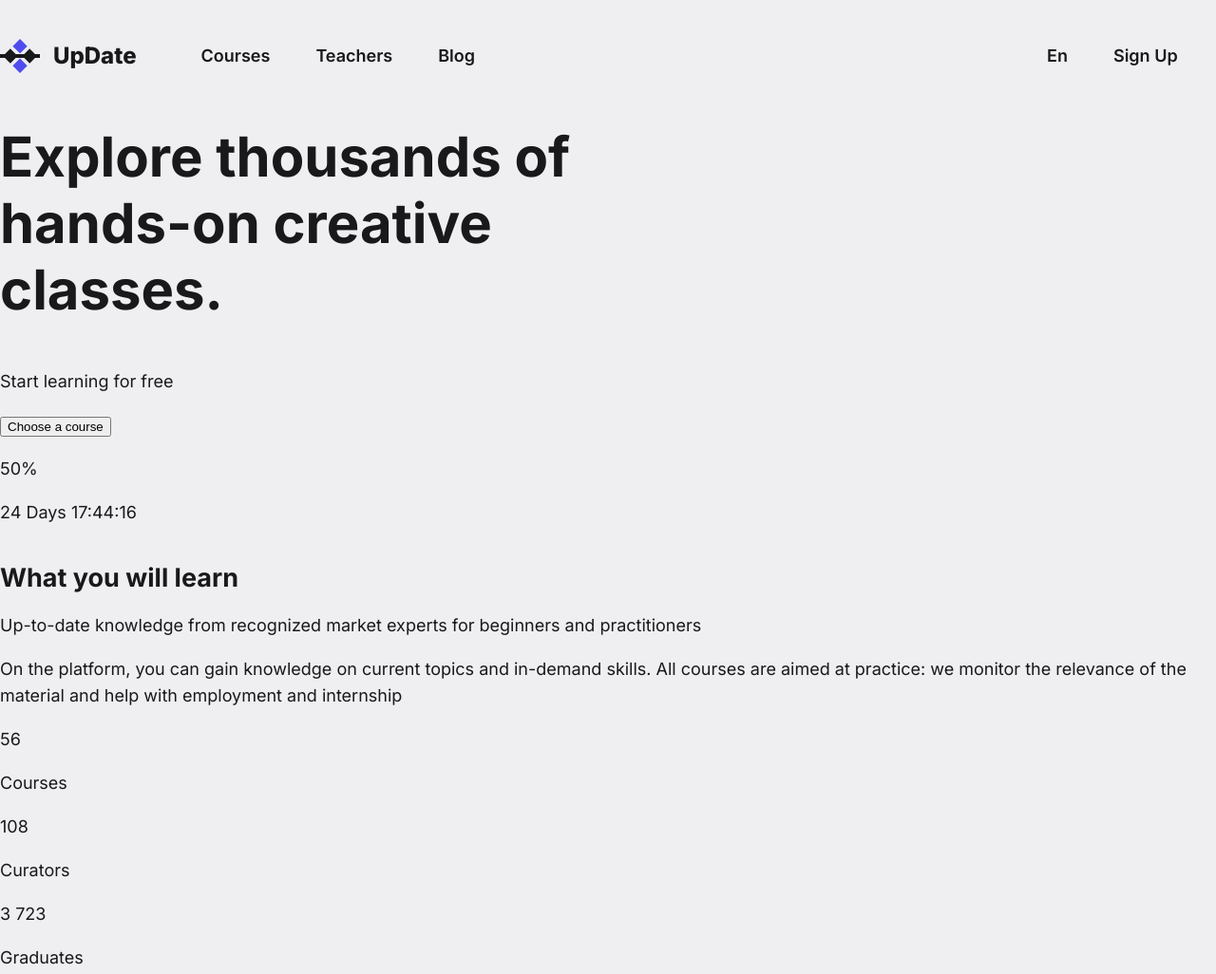
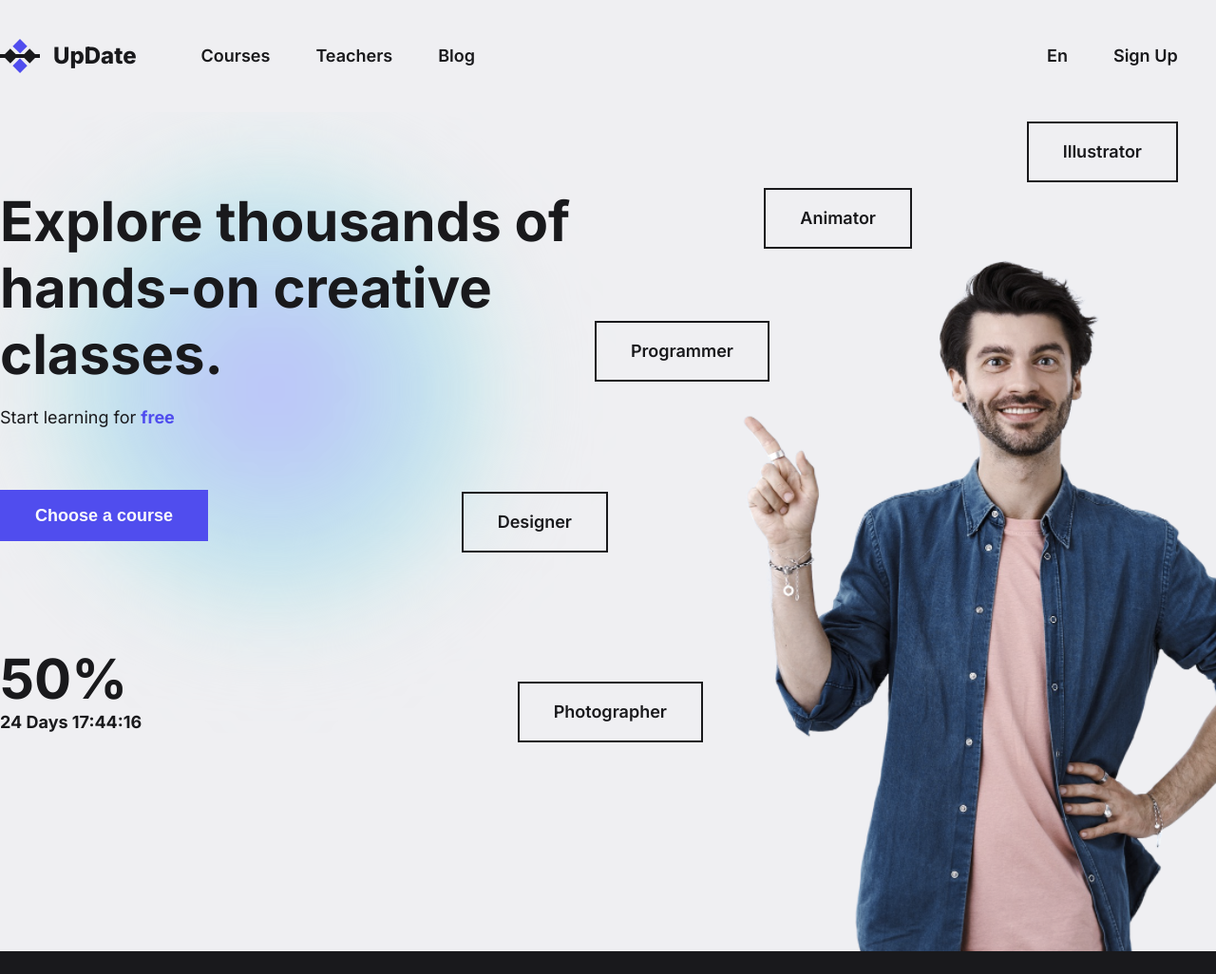
Before and after one commit to anastasiia-perederii/UpDate, a website: page index.html in a window 1280 px wide. Shown: the top 1026 px of the page at 95% size. Drawn offline with Linux system fonts and the light colour scheme.

Commit message:
add offer section

```diff
--- a/index.html
+++ b/index.html
@@ -34,7 +34,7 @@
   <section class="offer-section container">
     <div class="offer-section__holder">
       <h1 class="offer__title">Explore thousands of hands-on creative classes.</h1>
-      <p class="offer__description">Start learning for <span class="text-brand">free</span></p>
+      <p class="offer__description">Start learning for <span class="offer__text-link">free</span></p>
       <button class="offer__button">Choose a course</button>
       <p class="offer__sale">50%</p>
       <p class="offer__time">
@@ -43,12 +43,12 @@
     </div>
 
     <ul class="offer__list">
-      <li>Marketer</li>
-      <li>Illustrator</li>
-      <li>Animator</li>
-      <li>Programmer</li>
-      <li>Designer</li>
-      <li>Photographer</li>
+      <li class="offer__marketer offer__item">Marketer</li>
+      <li class="offer__illustrator offer__item">Illustrator</li>
+      <li class="offer__animator offer__item">Animator</li>
+      <li class="offer__programmer offer__item">Programmer</li>
+      <li class="offer__designer offer__item">Designer</li>
+      <li class="offer__photographer offer__item">Photographer</li>
     </ul>
   </section>
 
--- a/styles/style.css
+++ b/styles/style.css
@@ -13,7 +13,7 @@ body {
 /* Header */
 .header {
   display: flex;
-  padding: 36px 0 0;
+  padding: 36px 0;
   justify-content: space-between;
 }
 
@@ -67,7 +67,7 @@ body {
 .header__btn {
   background-color: #19191C;
   color: #EFEFF2;
-  padding: 12px 37px 12px 37px;
+  padding: 12px 37px;
   text-decoration: none;
   font-size: 18px;
   line-height: 22px;
@@ -75,13 +75,19 @@ body {
 }
 
 /* Offer section*/
+
 .offer-section {
   display: flex;
   justify-content: space-between;
+  align-items: flex-start;
+  padding: 0 0 230px;
+  background: url(../images/offer_section_man_background.png) 100% 100% no-repeat;
 }
 
 .offer-section__holder {
   width: 648px;
+  padding-top: 80px;
+  background: url(../images/offer_section_gradient_left.png) 100% 100% no-repeat;
 }
 
 .offer__title {
@@ -89,6 +95,99 @@ body {
   font-size: 58px;
   line-height: 70px;
   font-weight: 700;
+  margin: 0 0 18px;
+}
+
+.offer__description {
+  font-size: 18px;
+  line-height: 28px;
+  margin: 0 0 62px;
+}
+
+.offer__text-link {
+  font-weight: 700;
+  text-decoration: none;
+  color: #504DEE;
+}
+
+.offer__button {
+  background: #504DEE;
+  color: #FBFBFC;
+  border: none;
+  padding: 16px 37px;
+  font-size: 18px;
+  line-height: 22px;
+  font-weight: 700;
+  margin: 0 0 110px;
+}
+
+.offer__sale {
+  font-weight: 700;
+  font-size: 58px;
+  line-height: 70px;
+  margin: 0;
+}
+
+.offer__time {
+  font-weight: 700;
+  font-size: 18px;
+  line-height: 22px;
+  margin: 0;
+}
+
+.offer__list {
+  list-style: none;
+  padding: 0;
+  margin: 0;
+  flex-grow: 1;
+  position: relative;
+}
+
+.offer__item {
+  position: absolute;
+  border: 2px solid #19191C;
+  padding: 16px 36px;
+  font-weight: 600;
+  font-size: 18px;
+  line-height: 28px;
+}
+
+.offer__marketer {
+  top: 120px;
+  right: -10px;
+}
+
+.offer__illustrator {
+  top: 10px;
+  right: 200px;
+}
+
+.offer__animator {
+  top: 80px;
+  right: 480px;
+}
+
+.offer__programmer {
+  top: 220px;
+  right: 630px;
+}
+
+.offer__designer {
+  top: 400px;
+  right: 800px;
+}
+
+.offer__photographer {
+  top: 600px;
+  right: 700px;
+}
+
+/*Learn Section*/
+
+.learn-section {
+  background: #19191C;
+  color: #FBFBFC;
+  padding: 168px 0 0;
 }
 
 /* Footer */
```
Also changed, not shown: images/offer_section_gradient_left.png (added), images/offer_section_gradient_right.png (added), images/offer_section_man_background.jpeg (deleted), images/offer_section_man_background.png (added).
